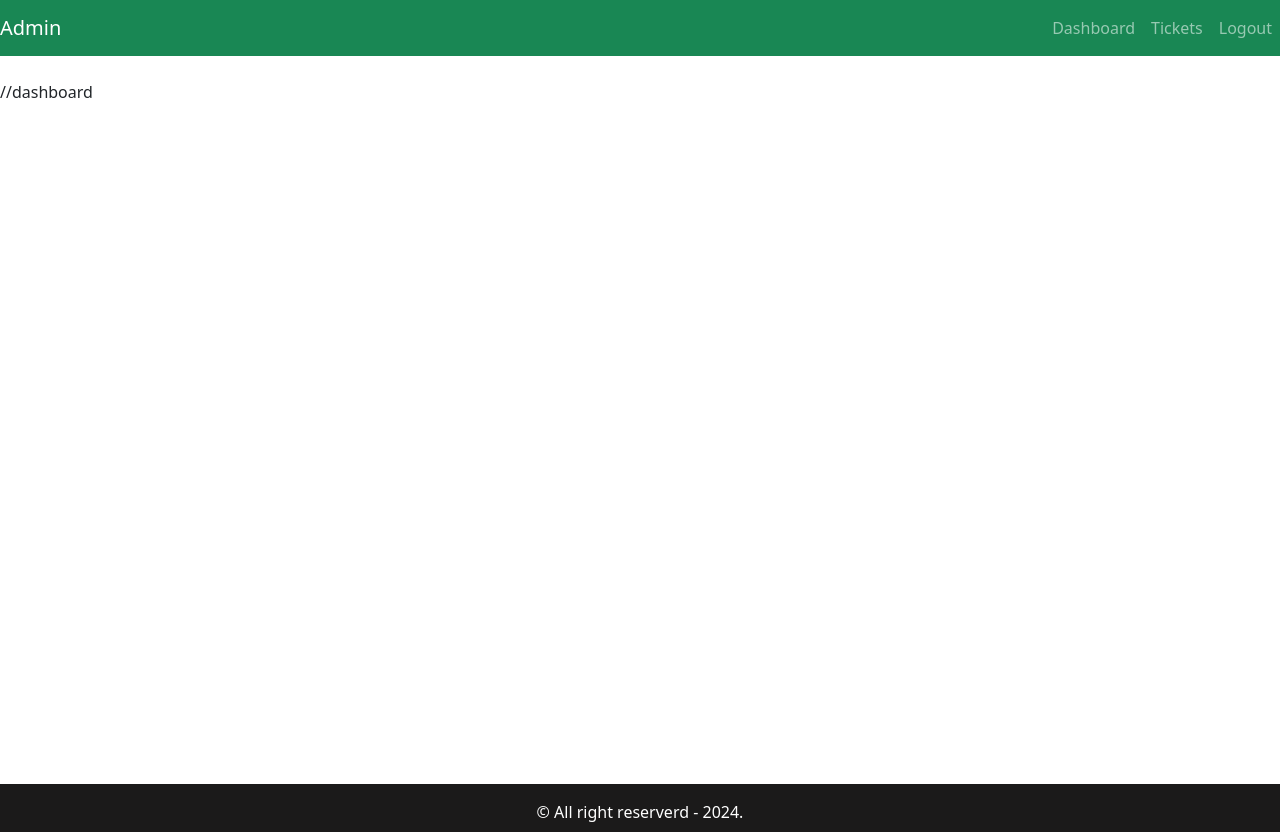
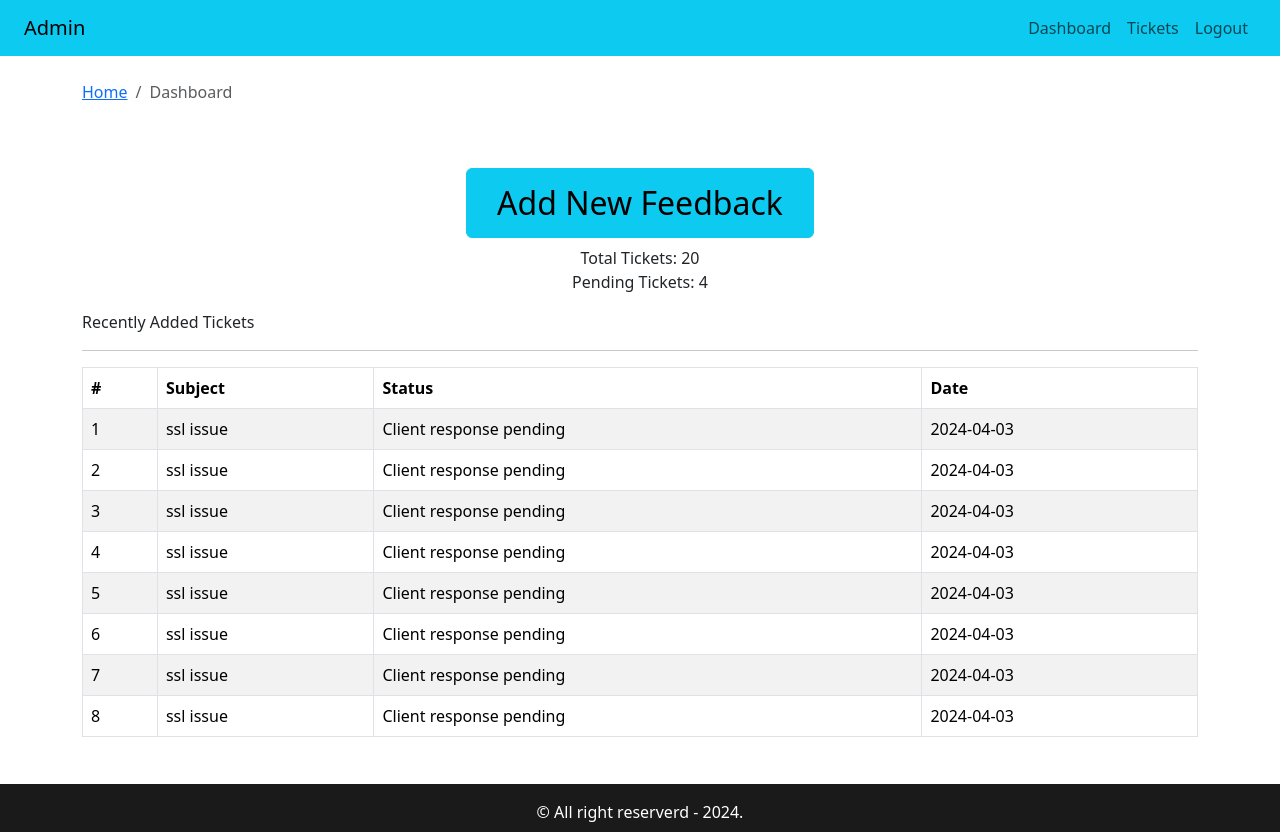
Before and after one commit to Prajakta-20/crm-user-data, a React (Create React App) app in the folder user-data-management/: page / in a window 1280 px wide. Built offline with nearby package versions, Linux system fonts and the light colour scheme.

Commit message:
Ticket table and Breadcrumb added

```diff
--- a/user-data-management/src/App.js
+++ b/user-data-management/src/App.js
@@ -1,13 +1,16 @@
 import "./App.css";
 import { DefaultLayout } from "./layout/DefaultLayout";
 // import {Button} from 'react-bootstrap';
+import { Dashboard } from "./page/dashboard/Dashboard";
 import { EntryPage } from "./page/entry/EntryPage";
 
 function App() {
   return (
     <div className="App">
       {/* <EntryPage></EntryPage> */}
-      <DefaultLayout>//dashboard</DefaultLayout>
+      <DefaultLayout>
+        <Dashboard />
+      </DefaultLayout>
     </div>
   );
 }
--- /dev/null
+++ b/user-data-management/src/assets/data/dummy-ticket.json
@@ -0,0 +1,50 @@
+[
+    {
+        "id": 1,
+        "subject": "ssl issue",
+        "status": "Client response pending",
+        "addedAt": "2024-04-03"
+    },
+    {
+        "id": 2,
+        "subject": "ssl issue",
+        "status": "Client response pending",
+        "addedAt": "2024-04-03"
+    },
+    {
+        "id": 3,
+        "subject": "ssl issue",
+        "status": "Client response pending",
+        "addedAt": "2024-04-03"
+    },
+    {
+        "id": 4,
+        "subject": "ssl issue",
+        "status": "Client response pending",
+        "addedAt": "2024-04-03"
+    },
+    {
+        "id": 5,
+        "subject": "ssl issue",
+        "status": "Client response pending",
+        "addedAt": "2024-04-03"
+    },
+    {
+        "id": 6,
+        "subject": "ssl issue",
+        "status": "Client response pending",
+        "addedAt": "2024-04-03"
+    },
+    {
+        "id": 7,
+        "subject": "ssl issue",
+        "status": "Client response pending",
+        "addedAt": "2024-04-03"
+    },
+    {
+        "id": 8,
+        "subject": "ssl issue",
+        "status": "Client response pending",
+        "addedAt": "2024-04-03"
+    }
+]
--- /dev/null
+++ b/user-data-management/src/components/breadcrumb/Breadcrupb.js
@@ -0,0 +1,11 @@
+import React from "react";
+import { Breadcrumb } from "react-bootstrap";
+
+export const Breadcrupb = ({ page }) => {
+  return (
+    <Breadcrumb>
+      <Breadcrumb.Item href="/">Home</Breadcrumb.Item>
+      <Breadcrumb.Item active>{page}</Breadcrumb.Item>
+    </Breadcrumb>
+  );
+};
--- /dev/null
+++ b/user-data-management/src/components/ticket-table/TicketTable.js
@@ -0,0 +1,36 @@
+import React from "react";
+import { Table } from "react-bootstrap";
+
+export const TicketTable = ({ tickets }) => {
+  return (
+    <Table striped bordered hover>
+      <thead>
+        <tr>
+          <th>#</th>
+          <th>Subject</th>
+          <th>Status</th>
+          <th>Date</th>
+        </tr>
+      </thead>
+
+      <tbody>
+        {tickets.length ? (
+          tickets.map((row) => (
+            <tr key={row.id}>
+              <td>{row.id}</td>
+              <td>{row.subject}</td>
+              <td>{row.status}</td>
+              <td>{row.addedAt}</td>
+            </tr>
+          ))
+        ) : (
+          <tr>
+            <td colSpan="4" className="text-center">
+              No ticket to show
+            </td>
+          </tr>
+        )}
+      </tbody>
+    </Table>
+  );
+};
--- a/user-data-management/src/layout/partials/Header.js
+++ b/user-data-management/src/layout/partials/Header.js
@@ -3,11 +3,11 @@
 
 export const Header = () => {
   return (
-    <Navbar collapseOnSelect bg="success" variant="dark" expand="md">
-      <Navbar.Brand>Admin</Navbar.Brand>
+    <Navbar collapseOnSelect bg="info" variant="info" expand="md">
+      <Navbar.Brand className="mx-4">Admin</Navbar.Brand>
       <Navbar.Toggle aria-controls="basic-navbar-nav" />
       <Navbar.Collapse id="basic-navbar-nav">
-        <Nav className="ms-auto">
+        <Nav className="ms-auto mx-4">
           <Nav.Link href="/dashboard">Dashboard</Nav.Link>
           <Nav.Link href="/dashboard">Tickets</Nav.Link>
           <Nav.Link href="/dashboard">Logout</Nav.Link>
--- /dev/null
+++ b/user-data-management/src/page/dashboard/Dashboard.js
@@ -0,0 +1,46 @@
+import React from "react";
+import { Container, Row, Col, Button } from "react-bootstrap";
+import { TicketTable } from "../../components/ticket-table/TicketTable";
+import tickets from "../../assets/data/dummy-ticket.json";
+import { Breadcrupb } from "../../components/breadcrumb/Breadcrupb";
+
+export const Dashboard = () => {
+  return (
+    <div>
+      <Container>
+        <Row>
+          <Col>
+            <Breadcrupb page="Dashboard" />
+          </Col>
+        </Row>
+
+        <Row>
+          <Col className="text-center mt-5 mb-2">
+            <Button
+              variant="info"
+              style={{ fontSize: "2rem", padding: "10px 30px" }}
+            >
+              Add New Feedback
+            </Button>
+          </Col>
+        </Row>
+        <Row>
+          <Col className="text-center mb-2">
+            <div>Total Tickets: 20</div>
+            <div>Pending Tickets: 4</div>
+          </Col>
+        </Row>
+
+        <Row>
+          <Col className="mt-2">Recently Added Tickets</Col>
+        </Row>
+        <hr />
+        <Row>
+          <Col className="recent-ticket">
+            <TicketTable tickets={tickets} />
+          </Col>
+        </Row>
+      </Container>
+    </div>
+  );
+};
```
